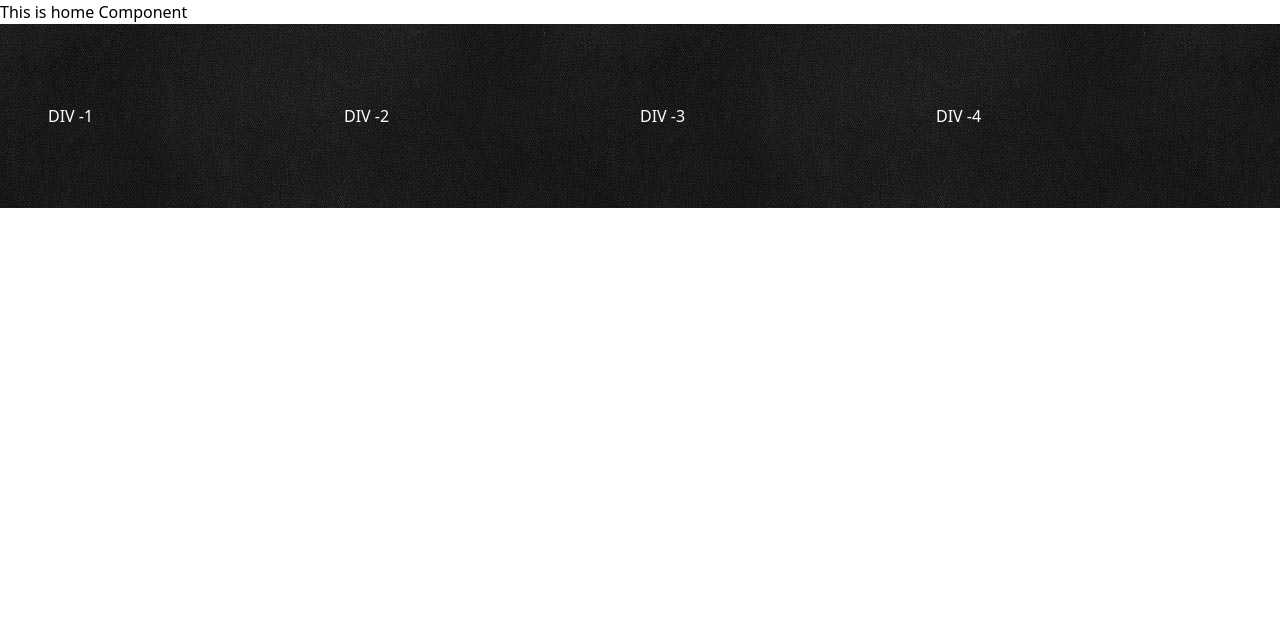
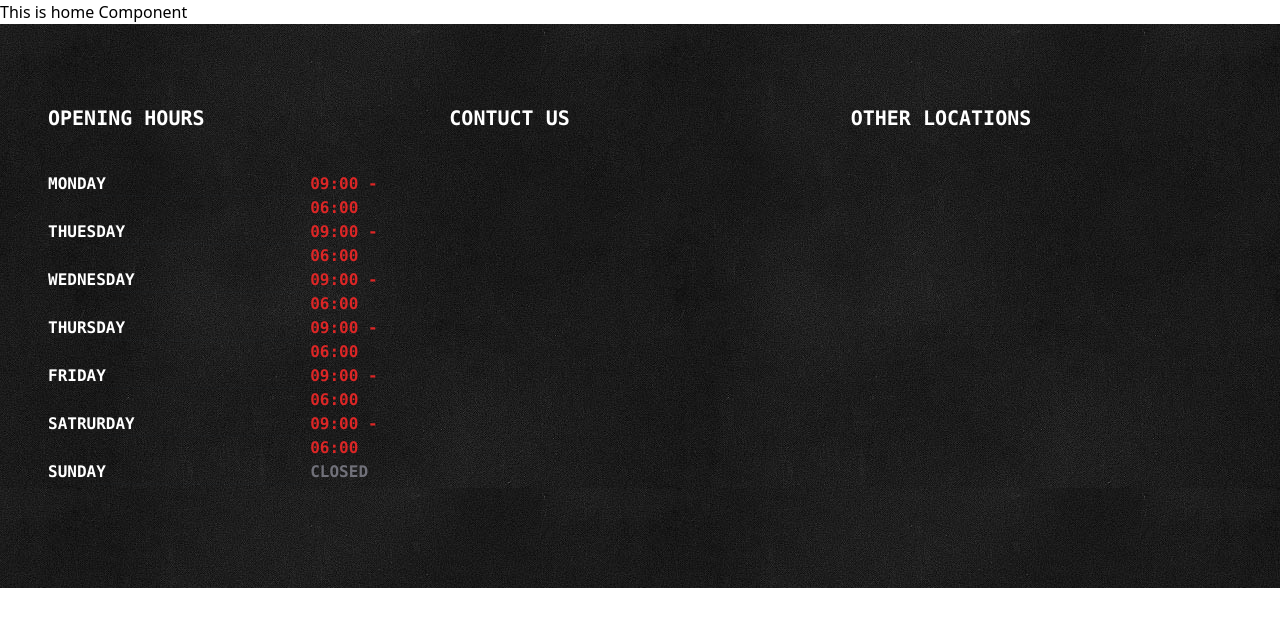
Before and after one commit to Nik7s/hungry-place-restaurant-client, a React (Vite) app: page / in a window 1280 px wide. Shown: the top 626 px of the page. Built offline with nearby package versions, Linux system fonts and the light colour scheme.

Commit message:
Complete footer 3/1 portion

```diff
--- a/src/Pages/Home/Home/Shared/Footer/Footer.jsx
+++ b/src/Pages/Home/Home/Shared/Footer/Footer.jsx
@@ -1,17 +1,49 @@
 const Footer = () => {
   return (
-    <div className="grid grid-cols-1 md:grid-cols-2 lg:grid-cols-4  bg-footerBg text-white py-20 px-12">
+    <div className="grid grid-cols-1 md:grid-cols-1 lg:grid-cols-3 gap-5  bg-footerBg text-white py-20 px-12">
       <div>
-        <h1>DIV -1 </h1>
+        <h1 className="font-mono font-bold text-xl mb-10">OPENING HOURS</h1>
+        <div className="grid lg:grid-cols-3">
+          <p className="font-mono font-bold">MONDAY</p>
+          <div className="divider ms-[-80px]"></div>
+          <p className="ms-2 font-mono text-red-600 font-bold">09:00 - 06:00</p>
+        </div>
+        <div className="grid lg:grid-cols-3">
+          <p className="font-mono font-bold">THUESDAY</p>
+          <div className="divider ms-[-65px]"></div>
+          <p className="ms-2 font-mono text-red-600 font-bold">09:00 - 06:00</p>
+        </div>
+        <div className="grid lg:grid-cols-3">
+          <p className="font-mono font-bold">WEDNESDAY</p>
+          <div className="divider ms-[-63px]"></div>
+          <p className="ms-2 font-mono text-red-600 font-bold">09:00 - 06:00</p>
+        </div>
+        <div className="grid lg:grid-cols-3">
+          <p className="font-mono font-bold">THURSDAY</p>
+          <div className="divider ms-[-70px]"></div>
+          <p className="ms-2 font-mono text-red-600 font-bold">09:00 - 06:00</p>
+        </div>
+        <div className="grid lg:grid-cols-3">
+          <p className="font-mono font-bold">FRIDAY</p>
+          <div className="divider ms-[-78px]"></div>
+          <p className="ms-2 font-mono text-red-600 font-bold">09:00 - 06:00</p>
+        </div>
+        <div className="grid lg:grid-cols-3">
+          <p className="font-mono font-bold">SATRURDAY</p>
+          <div className="divider ms-[-68px]"></div>
+          <p className="ms-2 font-mono text-red-600 font-bold">09:00 - 06:00</p>
+        </div>
+        <div className="grid lg:grid-cols-3">
+          <p className="font-mono font-bold">SUNDAY</p>
+          <div className="divider ms-[-80px]"></div>
+          <p className="ms-2 font-mono text-zinc-500 font-bold">CLOSED</p>
+        </div>
       </div>
       <div>
-        <h1>DIV -2</h1>
+        <h1 className="font-mono font-bold text-xl">CONTUCT US</h1>
       </div>
       <div>
-        <h1>DIV -3</h1>
-      </div>
-      <div>
-        <h1>DIV -4</h1>
+        <h1 className="font-mono font-bold text-xl">OTHER LOCATIONS</h1>
       </div>
     </div>
   );
```
